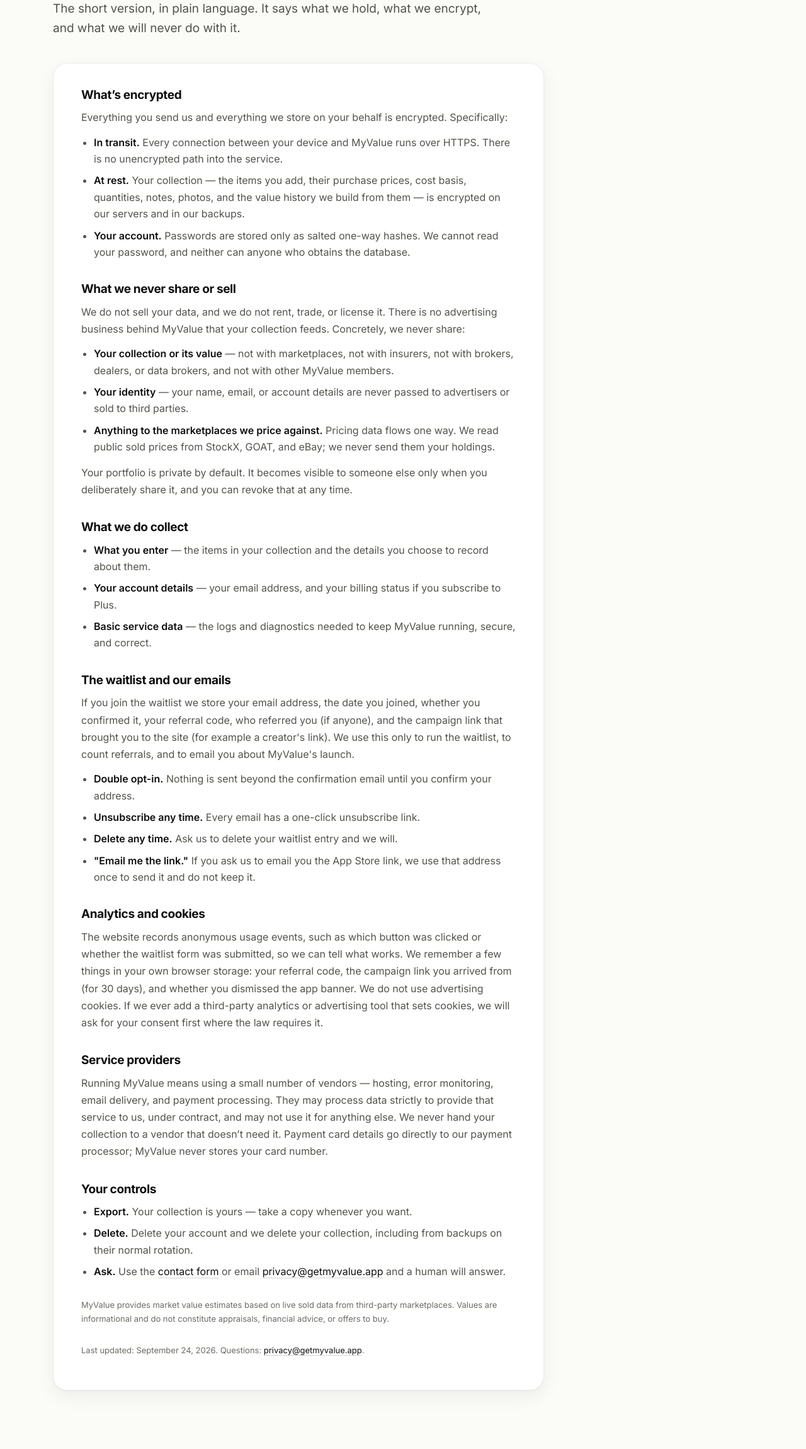
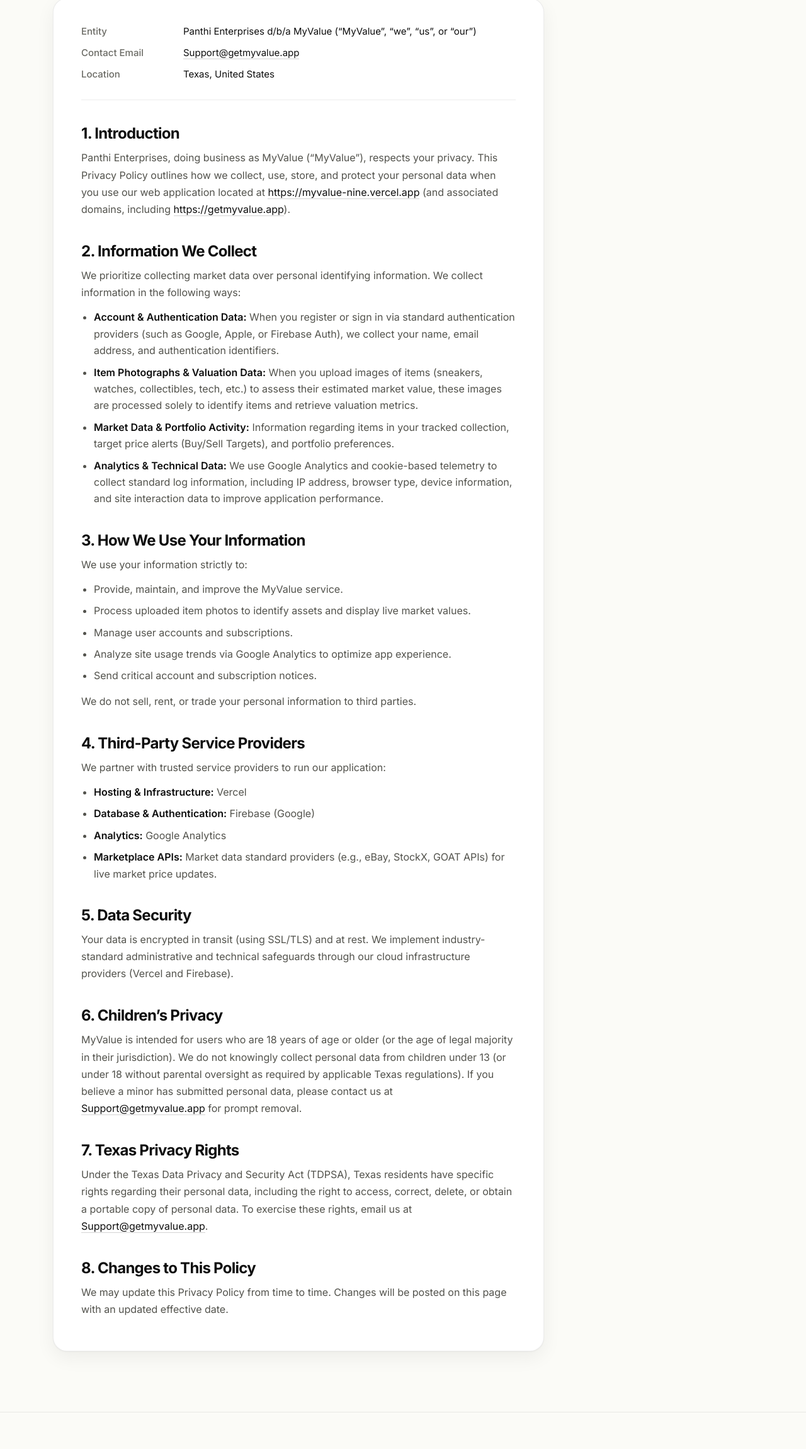
Before and after one commit to Vikrantchoudhary26/my-value-website, a plain HTML site: page privacy.html in a window 1280 px wide. Shown: the part 368-2668 px from the top of the page at 63% size. Drawn offline with Linux system fonts and the light colour scheme; no server answers.

Commit message:
Publish Privacy Policy and Terms of Service (effective Oct 16, 2026)
- /privacy and /terms now carry the Panthi Enterprises d/b/a MyValue
  drafts verbatim, with entity/contact/location header blocks
- Gmail redirect-wrapped URLs replaced with the real domains; duplicated
  "personal" removed
- Existing deep links preserved: #privacy-sharing, #privacy-encryption,
  #subscriptions, #values; waitlist "Privacy" links now go to /privacy
- Contact address is Support@getmyvalue.app throughout

Co-Authored-By: Claude Opus 5.5 <noreply@anthropic.com>

```diff
--- a/assets/site.css
+++ b/assets/site.css
@@ -197,3 +197,12 @@ html[data-site-mode="prelaunch"] [data-show="live"],html[data-site-mode="live"]
    dashboard). This only reserves space so the page doesn't jump while it loads. */
 .ll-form{min-height:58px;}
 .center .ll-form,.final .ll-form,.invert .ll-form,.ctaband .ll-form,.solo .ll-form{margin-left:auto;margin-right:auto;}
+
+/* policy header block (entity / contact / location) */
+.policy-meta{display:grid;gap:10px;margin:0 0 36px;padding:0 0 28px;border-bottom:1px solid var(--line);}
+.policy-meta div{display:grid;grid-template-columns:150px 1fr;gap:12px;font-size:15px;}
+.policy-meta dt{color:var(--text-faint);font-weight:500;}
+.policy-meta dd{color:var(--text);}
+.policy-meta a{color:var(--text);border-bottom:1px solid var(--line-strong);}
+.policy ul ul{margin:8px 0 0 18px;}
+@media (max-width:560px){.policy-meta div{grid-template-columns:1fr;gap:2px;}}
--- a/privacy.html
+++ b/privacy.html
@@ -3,18 +3,18 @@
 <head>
 <meta charset="UTF-8"><meta name="viewport" content="width=device-width, initial-scale=1.0, viewport-fit=cover">
 <title>Privacy Policy — MyValue</title>
-<meta name="description" content="What MyValue collects, what is encrypted, and what we never share or sell. Plain-language privacy policy.">
+<meta name="description" content="How Panthi Enterprises d/b/a MyValue collects, uses, stores, and protects your personal data, and your Texas privacy rights.">
 <meta name="robots" content="index, follow, max-image-preview:large, max-snippet:-1">
 <link rel="canonical" href="https://getmyvalue.app/privacy">
 <link rel="icon" href="favicon.svg" type="image/svg+xml">
 <link rel="icon" href="favicon-32.png" sizes="32x32" type="image/png">
 <link rel="apple-touch-icon" href="apple-touch-icon.png">
 <meta property="og:type" content="website"><meta property="og:site_name" content="MyValue">
-<meta property="og:title" content="Privacy Policy — MyValue"><meta property="og:description" content="What MyValue collects, what is encrypted, and what we never share or sell. Plain-language privacy policy.">
+<meta property="og:title" content="Privacy Policy — MyValue"><meta property="og:description" content="How Panthi Enterprises d/b/a MyValue collects, uses, stores, and protects your personal data, and your Texas privacy rights.">
 <meta property="og:url" content="https://getmyvalue.app/privacy"><meta property="og:image" content="https://myvalue-nine.vercel.app/og-image.png">
 <meta property="og:image:width" content="1200"><meta property="og:image:height" content="630">
 <meta name="twitter:card" content="summary_large_image"><meta name="twitter:title" content="Privacy Policy — MyValue">
-<meta name="twitter:description" content="What MyValue collects, what is encrypted, and what we never share or sell. Plain-language privacy policy."><meta name="twitter:image" content="https://myvalue-nine.vercel.app/og-image.png">
+<meta name="twitter:description" content="How Panthi Enterprises d/b/a MyValue collects, uses, stores, and protects your personal data, and your Texas privacy rights."><meta name="twitter:image" content="https://myvalue-nine.vercel.app/og-image.png">
 <meta name="theme-color" content="#000000">
 <!-- Live mode: uncomment with the real App Store id to show Safari's native Smart App Banner. -->
 <!-- <meta name="apple-itunes-app" content="app-id=0000000000"> -->
@@ -39,63 +39,64 @@
 
 <section class="page-hero" style="padding-bottom:40px">
   <div class="wrap">
-    <span class="eyebrow">Privacy policy</span>
-    <h1 class="display">Your collection. Your data. <em>Your call.</em></h1>
-    <p class="sub">The short version, in plain language. It says what we hold, what we encrypt, and what we will never do with it.</p>
+    <span class="eyebrow">Privacy</span>
+    <h1 class="display">Privacy Policy</h1>
+    <p class="sub">Effective Date: October 16, 2026</p>
   </div>
 </section>
 
 <section style="padding-top:0">
   <div class="wrap">
-    <div class="policy rv">
-      <h3 id="privacy-encryption">What&rsquo;s encrypted</h3>
-      <p>Everything you send us and everything we store on your behalf is encrypted. Specifically:</p>
+    <div class="policy">
+      <dl class="policy-meta">
+        <div><dt>Entity</dt><dd>Panthi Enterprises d/b/a MyValue (&ldquo;MyValue&rdquo;, &ldquo;we&rdquo;, &ldquo;us&rdquo;, or &ldquo;our&rdquo;)</dd></div>
+        <div><dt>Contact Email</dt><dd><a href="mailto:support@getmyvalue.app">Support@getmyvalue.app</a></dd></div>
+        <div><dt>Location</dt><dd>Texas, United States</dd></div>
+      </dl>
+
+      <h2 id="introduction">1. Introduction</h2>
+      <p>Panthi Enterprises, doing business as MyValue (&ldquo;MyValue&rdquo;), respects your privacy. This Privacy Policy outlines how we collect, use, store, and protect your personal data when you use our web application located at <a href="https://myvalue-nine.vercel.app">https://myvalue-nine.vercel.app</a> (and associated domains, including <a href="https://getmyvalue.app">https://getmyvalue.app</a>).</p>
+
+      <h2 id="information-we-collect">2. Information We Collect</h2>
+      <p>We prioritize collecting market data over personal identifying information. We collect information in the following ways:</p>
       <ul>
-        <li><b>In transit.</b> Every connection between your device and MyValue runs over HTTPS. There is no unencrypted path into the service.</li>
-        <li><b>At rest.</b> Your collection &mdash; the items you add, their purchase prices, cost basis, quantities, notes, photos, and the value history we build from them &mdash; is encrypted on our servers and in our backups.</li>
-        <li><b>Your account.</b> Passwords are stored only as salted one-way hashes. We cannot read your password, and neither can anyone who obtains the database.</li>
+        <li><b>Account &amp; Authentication Data:</b> When you register or sign in via standard authentication providers (such as Google, Apple, or Firebase Auth), we collect your name, email address, and authentication identifiers.</li>
+        <li><b>Item Photographs &amp; Valuation Data:</b> When you upload images of items (sneakers, watches, collectibles, tech, etc.) to assess their estimated market value, these images are processed solely to identify items and retrieve valuation metrics.</li>
+        <li><b>Market Data &amp; Portfolio Activity:</b> Information regarding items in your tracked collection, target price alerts (Buy/Sell Targets), and portfolio preferences.</li>
+        <li><b>Analytics &amp; Technical Data:</b> We use Google Analytics and cookie-based telemetry to collect standard log information, including IP address, browser type, device information, and site interaction data to improve application performance.</li>
       </ul>
 
-      <h3 id="privacy-sharing">What we never share or sell</h3>
-      <p>We do not sell your data, and we do not rent, trade, or license it. There is no advertising business behind MyValue that your collection feeds. Concretely, we never share:</p>
+      <h2 id="privacy-sharing">3. How We Use Your Information</h2>
+      <p>We use your information strictly to:</p>
       <ul>
-        <li><b>Your collection or its value</b> &mdash; not with marketplaces, not with insurers, not with brokers, dealers, or data brokers, and not with other MyValue members.</li>
-        <li><b>Your identity</b> &mdash; your name, email, or account details are never passed to advertisers or sold to third parties.</li>
-        <li><b>Anything to the marketplaces we price against.</b> Pricing data flows one way. We read public sold prices from StockX, GOAT, and eBay; we never send them your holdings.</li>
+        <li>Provide, maintain, and improve the MyValue service.</li>
+        <li>Process uploaded item photos to identify assets and display live market values.</li>
+        <li>Manage user accounts and subscriptions.</li>
+        <li>Analyze site usage trends via Google Analytics to optimize app experience.</li>
+        <li>Send critical account and subscription notices.</li>
       </ul>
-      <p>Your portfolio is private by default. It becomes visible to someone else only when you deliberately share it, and you can revoke that at any time.</p>
+      <p>We do not sell, rent, or trade your personal information to third parties.</p>
 
-      <h3>What we do collect</h3>
+      <h2 id="service-providers">4. Third-Party Service Providers</h2>
+      <p>We partner with trusted service providers to run our application:</p>
       <ul>
-        <li><b>What you enter</b> &mdash; the items in your collection and the details you choose to record about them.</li>
-        <li><b>Your account details</b> &mdash; your email address, and your billing status if you subscribe to Plus.</li>
-        <li><b>Basic service data</b> &mdash; the logs and diagnostics needed to keep MyValue running, secure, and correct.</li>
+        <li><b>Hosting &amp; Infrastructure:</b> Vercel</li>
+        <li><b>Database &amp; Authentication:</b> Firebase (Google)</li>
+        <li><b>Analytics:</b> Google Analytics</li>
+        <li><b>Marketplace APIs:</b> Market data standard providers (e.g., eBay, StockX, GOAT APIs) for live market price updates.</li>
       </ul>
 
-      <h3 id="waitlist">The waitlist and our emails</h3>
-      <p>If you join the waitlist we store your email address, the date you joined, whether you confirmed it, your referral code, who referred you (if anyone), and the campaign link that brought you to the site (for example a creator's link). We use this only to run the waitlist, to count referrals, and to email you about MyValue's launch.</p>
-      <ul>
-        <li><b>Double opt-in.</b> Nothing is sent beyond the confirmation email until you confirm your address.</li>
-        <li><b>Unsubscribe any time.</b> Every email has a one-click unsubscribe link.</li>
-        <li><b>Delete any time.</b> Ask us to delete your waitlist entry and we will.</li>
-        <li><b>"Email me the link."</b> If you ask us to email you the App Store link, we use that address once to send it and do not keep it.</li>
-      </ul>
+      <h2 id="privacy-encryption">5. Data Security</h2>
+      <p>Your data is encrypted in transit (using SSL/TLS) and at rest. We implement industry-standard administrative and technical safeguards through our cloud infrastructure providers (Vercel and Firebase).</p>
 
-      <h3 id="analytics">Analytics and cookies</h3>
-      <p>The website records anonymous usage events, such as which button was clicked or whether the waitlist form was submitted, so we can tell what works. We remember a few things in your own browser storage: your referral code, the campaign link you arrived from (for 30 days), and whether you dismissed the app banner. We do not use advertising cookies. If we ever add a third-party analytics or advertising tool that sets cookies, we will ask for your consent first where the law requires it.</p>
+      <h2 id="childrens-privacy">6. Children&rsquo;s Privacy</h2>
+      <p>MyValue is intended for users who are 18 years of age or older (or the age of legal majority in their jurisdiction). We do not knowingly collect personal data from children under 13 (or under 18 without parental oversight as required by applicable Texas regulations). If you believe a minor has submitted personal data, please contact us at <a href="mailto:support@getmyvalue.app">Support@getmyvalue.app</a> for prompt removal.</p>
 
-      <h3>Service providers</h3>
-      <p>Running MyValue means using a small number of vendors &mdash; hosting, error monitoring, email delivery, and payment processing. They may process data strictly to provide that service to us, under contract, and may not use it for anything else. We never hand your collection to a vendor that doesn&rsquo;t need it. Payment card details go directly to our payment processor; MyValue never stores your card number.</p>
+      <h2 id="texas-privacy-rights">7. Texas Privacy Rights</h2>
+      <p>Under the Texas Data Privacy and Security Act (TDPSA), Texas residents have specific rights regarding their personal data, including the right to access, correct, delete, or obtain a portable copy of personal data. To exercise these rights, email us at <a href="mailto:support@getmyvalue.app">Support@getmyvalue.app</a>.</p>
 
-      <h3>Your controls</h3>
-      <ul>
-        <li><b>Export.</b> Your collection is yours &mdash; take a copy whenever you want.</li>
-        <li><b>Delete.</b> Delete your account and we delete your collection, including from backups on their normal rotation.</li>
-        <li><b>Ask.</b> Use the <a href="/contact">contact form</a> or email <a href="mailto:privacy@getmyvalue.app">privacy@getmyvalue.app</a> and a human will answer.</li>
-      </ul>
-
-      <p class="policy-note">MyValue provides market value estimates based on live sold data from third-party marketplaces. Values are informational and do not constitute appraisals, financial advice, or offers to buy.</p>
-      <p class="updated">Last updated: September 24, 2026. Questions: <a href="mailto:privacy@getmyvalue.app">privacy@getmyvalue.app</a>.</p>
+      <h2 id="changes">8. Changes to This Policy</h2>
+      <p>We may update this Privacy Policy from time to time. Changes will be posted on this page with an updated effective date.</p>
     </div>
   </div>
 </section>
```
Also changed, not shown: about.html (+1 -1 lines), asset-classes.html (+1 -1 lines), blog.html (+1 -1 lines), features.html (+1 -1 lines), how-it-works.html (+1 -1 lines), index.html (+2 -2 lines), pricing.html (+1 -1 lines), start.html (+1 -1 lines), terms.html (+41 -38 lines).
